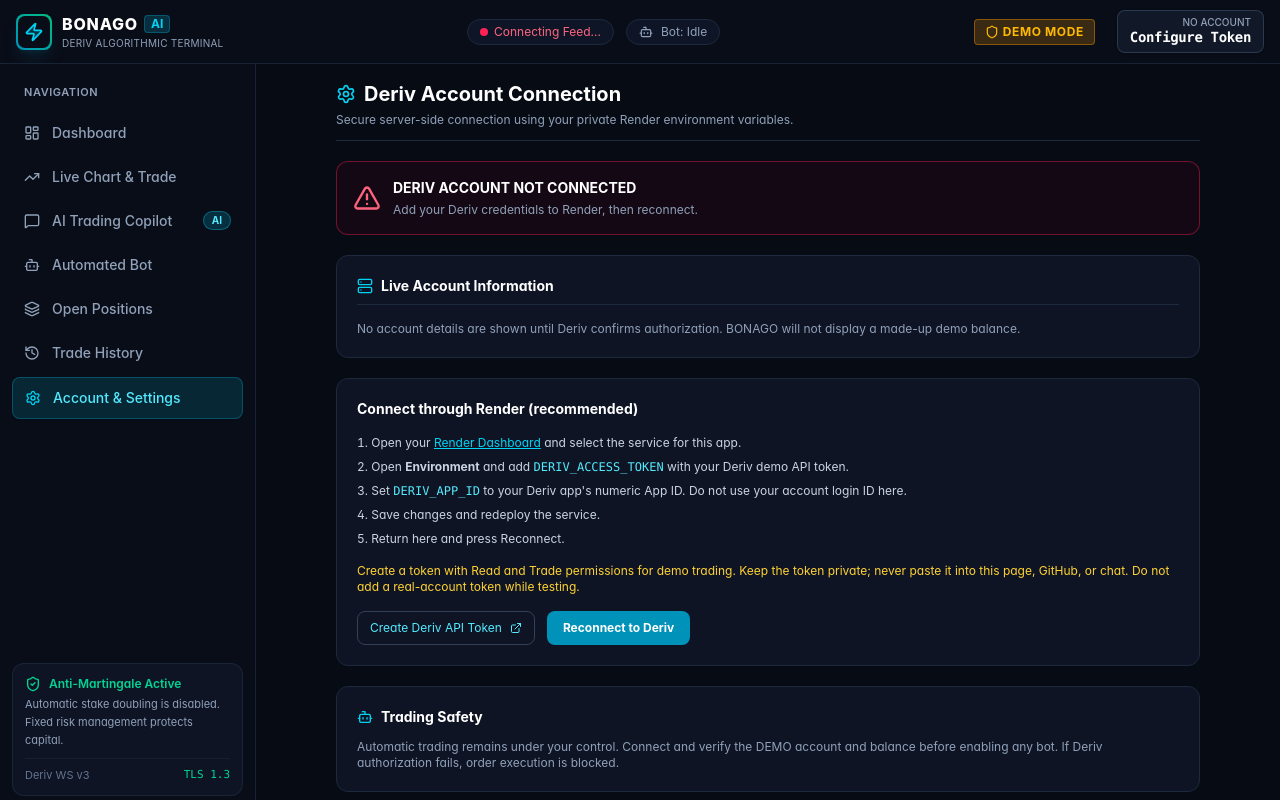
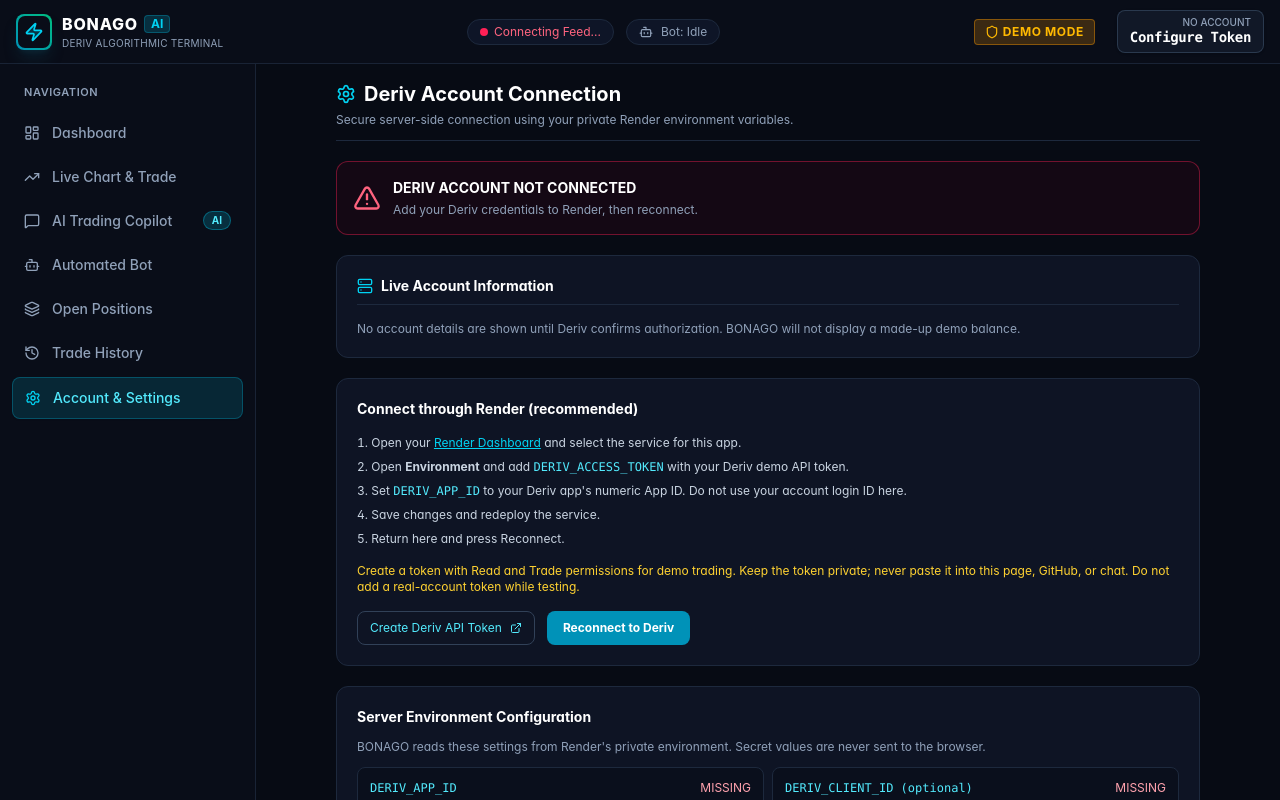
Before and after one commit to jamesbishopemmanuel299-source/Fvg, a React (Vite) app: page / in a window 1280 px wide. Both pictures are taken after a click on the element "DEMO MODE". Shown: the top 800 px of the page. Built offline with nearby package versions, Linux system fonts and the light colour scheme; no server answers.

Commit message:
Show Deriv and Groq environment readiness in settings

```diff
--- a/src/components/AccountSettings.tsx
+++ b/src/components/AccountSettings.tsx
@@ -1,4 +1,4 @@
-import React, { useState } from 'react';
+import React, { useEffect, useState } from 'react';
 import {
   Settings, Shield, ShieldAlert, Server, CheckCircle, AlertTriangle,
   RefreshCw, ExternalLink, Bot
@@ -14,6 +14,16 @@ interface AccountSettingsProps {
 export const AccountSettings: React.FC<AccountSettingsProps> = ({ status, onStatusUpdated }) => {
   const [isSubmitting, setIsSubmitting] = useState(false);
   const [feedback, setFeedback] = useState<{ success: boolean; message: string } | null>(null);
+  const [configStatus, setConfigStatus] = useState<any>(null);
+
+  const refreshConfigStatus = async () => {
+    try {
+      const response = await fetch('/api/system/config-status');
+      if (response.ok) setConfigStatus(await response.json());
+    } catch { /* Keep the settings screen usable if status is temporarily unavailable. */ }
+  };
+
+  useEffect(() => { refreshConfigStatus(); }, []);
   const account = status.account;
   const connected = Boolean(status.connected && status.authorized && account);
   const isDemo = Boolean(account?.is_virtual);
@@ -24,6 +34,7 @@ export const AccountSettings: React.FC<AccountSettingsProps> = ({ status, onStat
     try {
       const updated = await reconnectDeriv();
       onStatusUpdated(updated);
+      await refreshConfigStatus();
       setFeedback({
         success: true,
         message: `Connected to Deriv ${updated.mode.toUpperCase()} account ${updated.account?.loginid || ''}.`,
@@ -92,6 +103,26 @@ export const AccountSettings: React.FC<AccountSettingsProps> = ({ status, onStat
       </div>
 
       <div className="bg-[#0e1424] border border-slate-800 rounded-xl p-5 space-y-3">
+        <h3 className="font-bold text-white text-sm">Server Environment Configuration</h3>
+        <p className="text-xs text-slate-400">BONAGO reads these settings from Render's private environment. Secret values are never sent to the browser.</p>
+        <div className="grid grid-cols-1 sm:grid-cols-2 gap-2 text-xs">
+          {[
+            ['DERIV_APP_ID', configStatus?.derivAppIdConfigured],
+            ['DERIV_CLIENT_ID (optional)', configStatus?.derivClientIdConfigured],
+            ['DERIV_ACCESS_TOKEN', configStatus?.derivAccessTokenConfigured],
+            ['GROQ_API_KEY', configStatus?.groqApiKeyConfigured],
+          ].map(([name, ready]) => (
+            <div key={String(name)} className="flex items-center justify-between gap-2 rounded-lg bg-[#0a0f1c] border border-slate-800 p-3">
+              <code className="text-cyan-300">{name}</code>
+              <span className={ready ? 'text-emerald-400' : 'text-rose-300'}>{ready ? 'CONFIGURED' : 'MISSING'}</span>
+            </div>
+          ))}
+        </div>
+        <div className="text-xs text-slate-400">Groq model: <span className="text-cyan-300">{configStatus?.groqModel || 'openai/gpt-oss-120b'}</span></div>
+        <button onClick={refreshConfigStatus} className="text-xs text-cyan-300 underline">Refresh configuration status</button>
+      </div>
+
+      <div className="bg-[#0e1424] border border-slate-800 rounded-xl p-5 space-y-3">
         <h3 className="font-bold text-white text-sm flex items-center gap-2"><Bot className="w-4 h-4 text-cyan-400" /> Trading Safety</h3>
         <p className="text-xs text-slate-400">Automatic trading remains under your control. Connect and verify the DEMO account and balance before enabling any bot. If Deriv authorization fails, order execution is blocked.</p>
       </div>
```
